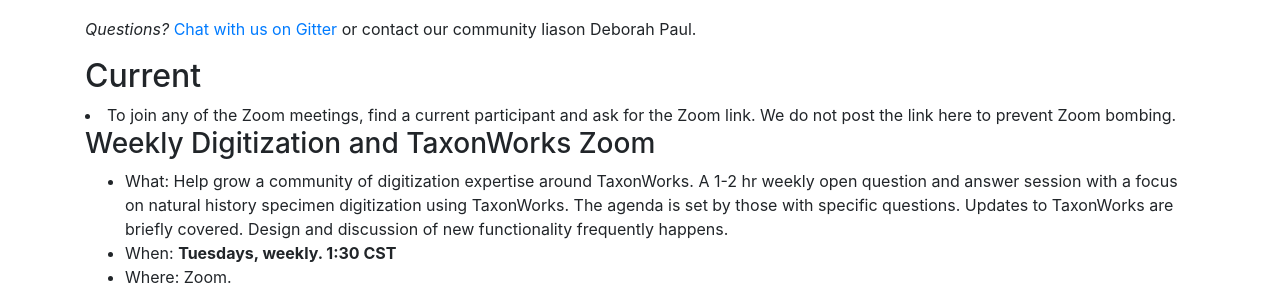
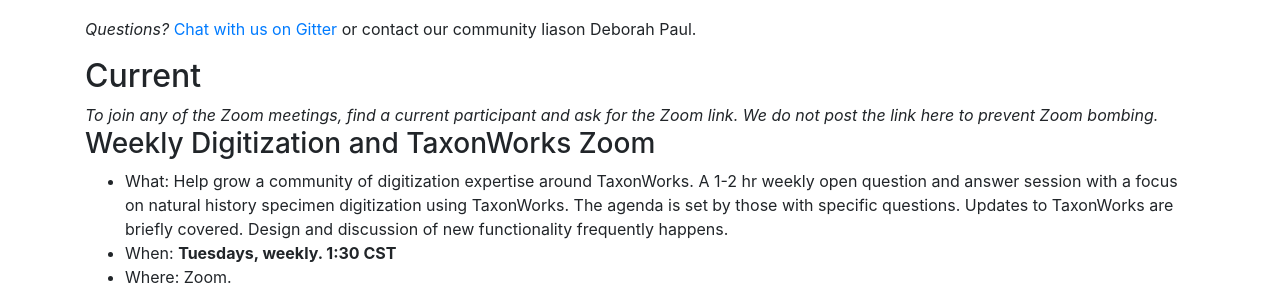
Before and after one commit to pnhogan/speciesfilegroup.github.io, a Jekyll site: the page built from events.html, in a window 1280 px wide. Shown: the part 181-474 px from the top of the page. Built offline with Jekyll 4.4.1, drawn with Linux system fonts in a browser that asks for light colours.

```diff
--- a/events.html
+++ b/events.html
@@ -12,7 +12,7 @@ title: Events
 
 <h2> Current </h2>
 
-<li>To join any of the Zoom meetings, find a current participant and ask for the Zoom link. We do not post the link here to prevent Zoom bombing.</em>
+<em>To join any of the Zoom meetings, find a current participant and ask for the Zoom link. We do not post the link here to prevent Zoom bombing.</em>
 
 <h3> Weekly Digitization and TaxonWorks Zoom </h3>
 <ul>
```
